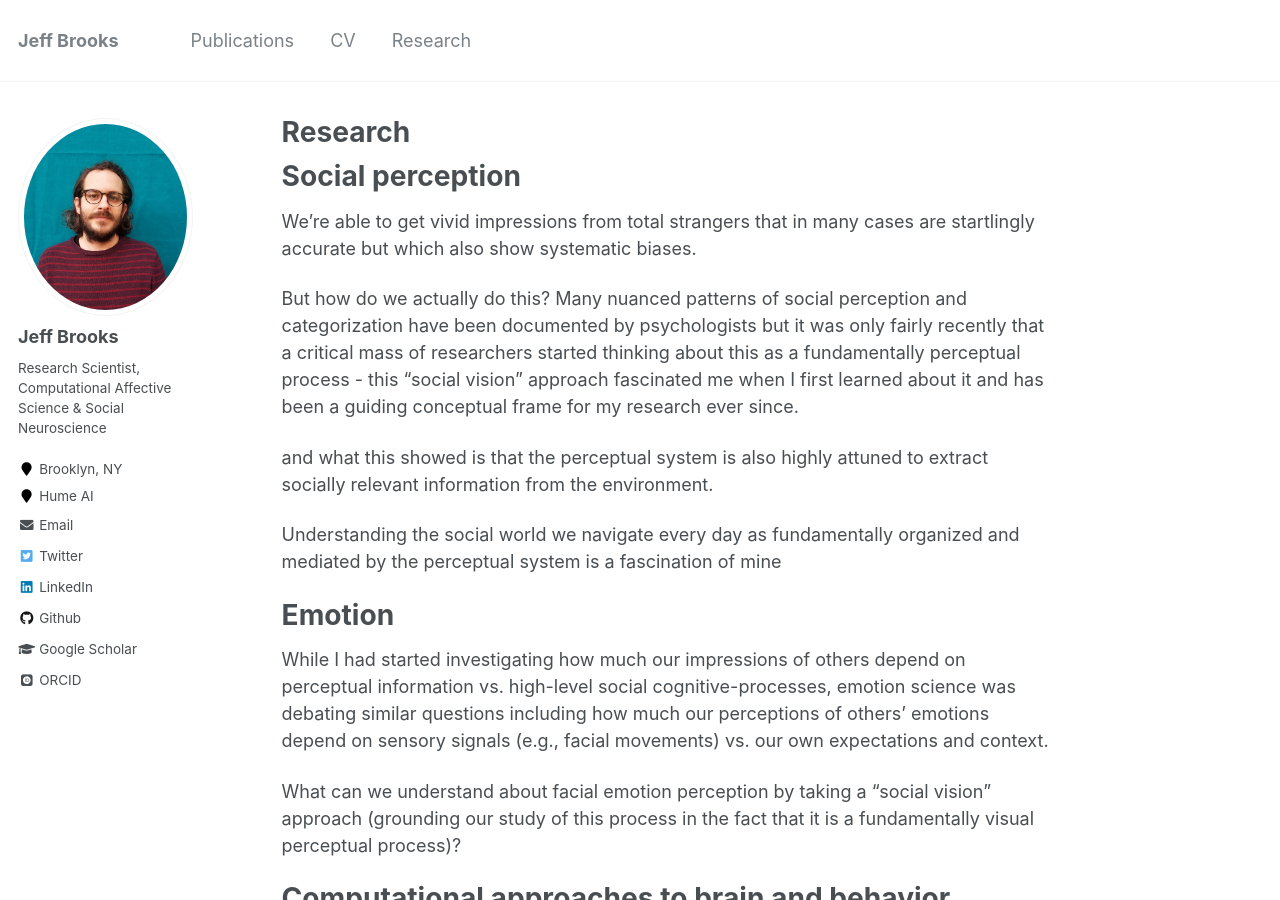
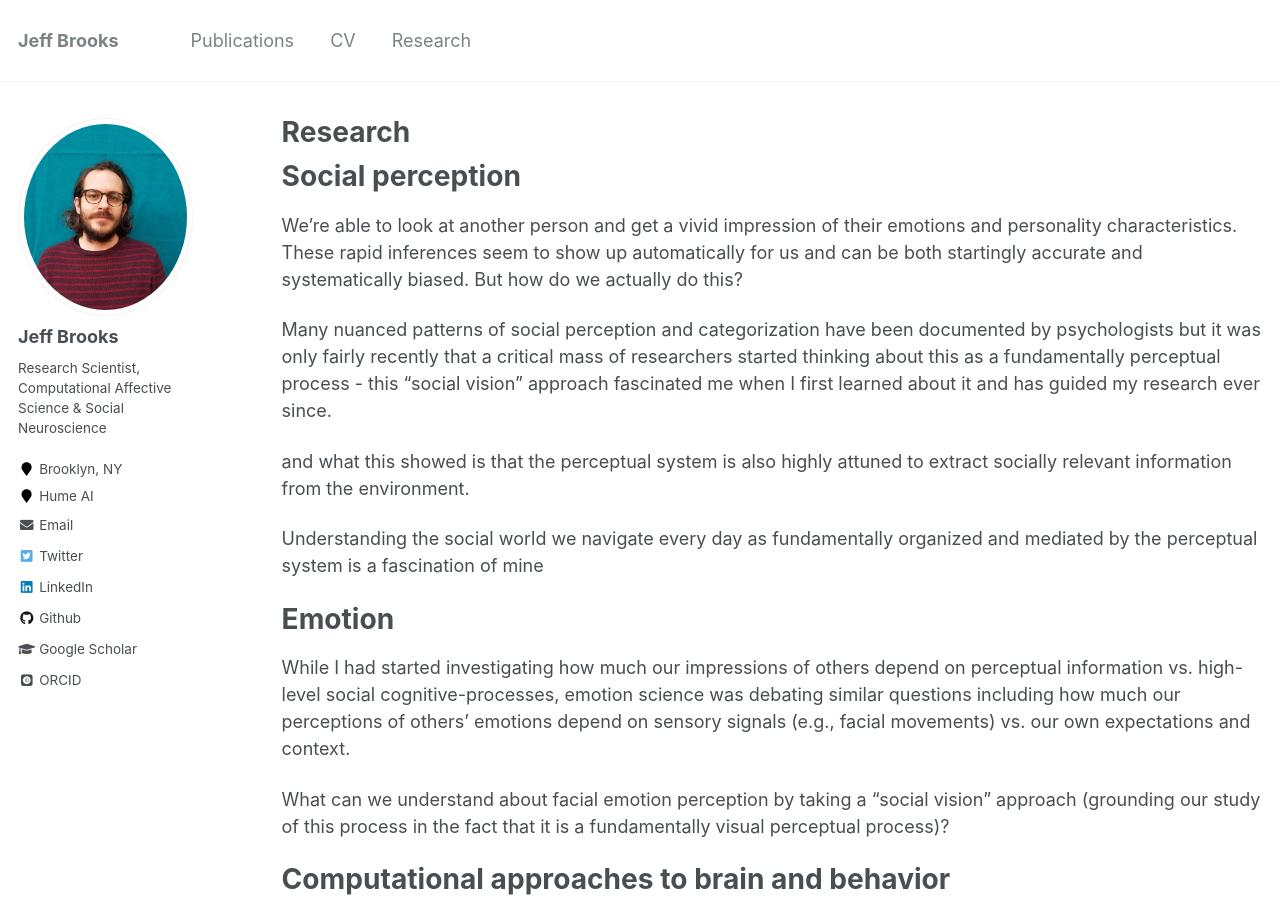
Before and after one commit to jeffreyallenbrooks/jeffreyallenbrooks.github.io, a Jekyll site: the page built from research/research.md, in a window 1280 px wide and 900 px high. Built offline with Jekyll 4.4.1, drawn with Linux system fonts in a browser that asks for light colours; some web fonts are replaced.

Commit message:
cv and research pg

```diff
--- a/research/research.md
+++ b/research/research.md
@@ -7,12 +8,14 @@
   - /research
 ---
 
+{% include base_path %}
+
 Social perception
 ======
 
-We’re able to get vivid impressions from total strangers that in many cases are startlingly accurate but which also show systematic biases.
+We’re able to look at another person and get a vivid impression of their emotions and personality characteristics. These rapid inferences seem to show up automatically for us and can be both startingly accurate and systematically biased. But how do we actually do this?
 
-But how do we actually do this? Many nuanced patterns of social perception and categorization have been documented by psychologists but it was only fairly recently that a critical mass of researchers started thinking about this as a fundamentally perceptual process - this "social vision" approach fascinated me when I first learned about it and has been a guiding conceptual frame for my research ever since.
+Many nuanced patterns of social perception and categorization have been documented by psychologists but it was only fairly recently that a critical mass of researchers started thinking about this as a fundamentally perceptual process - this "social vision" approach fascinated me when I first learned about it and has guided my research ever since.
 
 and what this showed is that the perceptual system is also highly attuned to extract socially relevant information from the environment.
 
```
Also changed, not shown: other parts of research/research.md (+1 -0 lines), cv/cv.md (+19 -9 lines).
